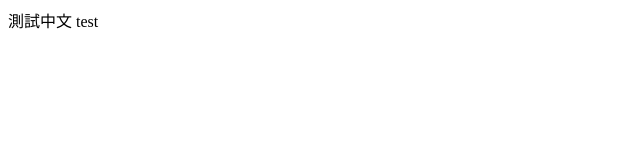
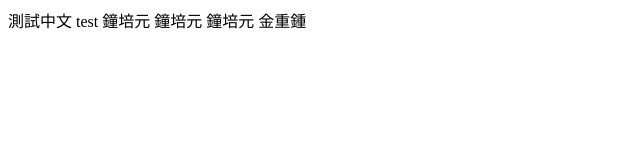
Before and after one commit to wukevin007/wukevin007.github.io, a plain HTML site: page index.html in a window 1280 px wide. Shown: the whole page, without its empty margins (0-640 px from the left). Drawn offline with Linux system fonts and the light colour scheme.

Commit message:
add index2

```diff
--- a/index.html
+++ b/index.html
@@ -8,5 +8,9 @@
 </head>
 <body>
     測試中文 test
+        鐘培元
+        鐘培元
+        鐘培元
+        金重鍾
 </body>
 </html>
```
